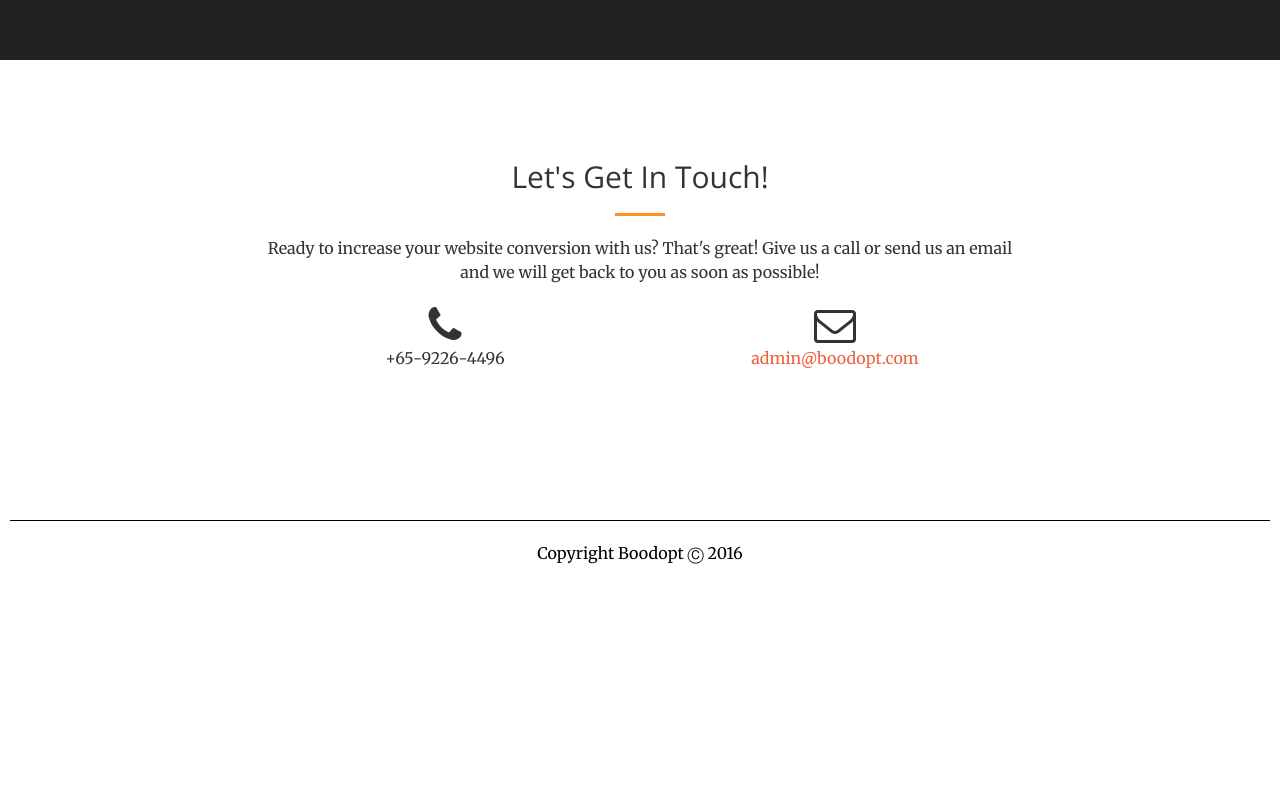
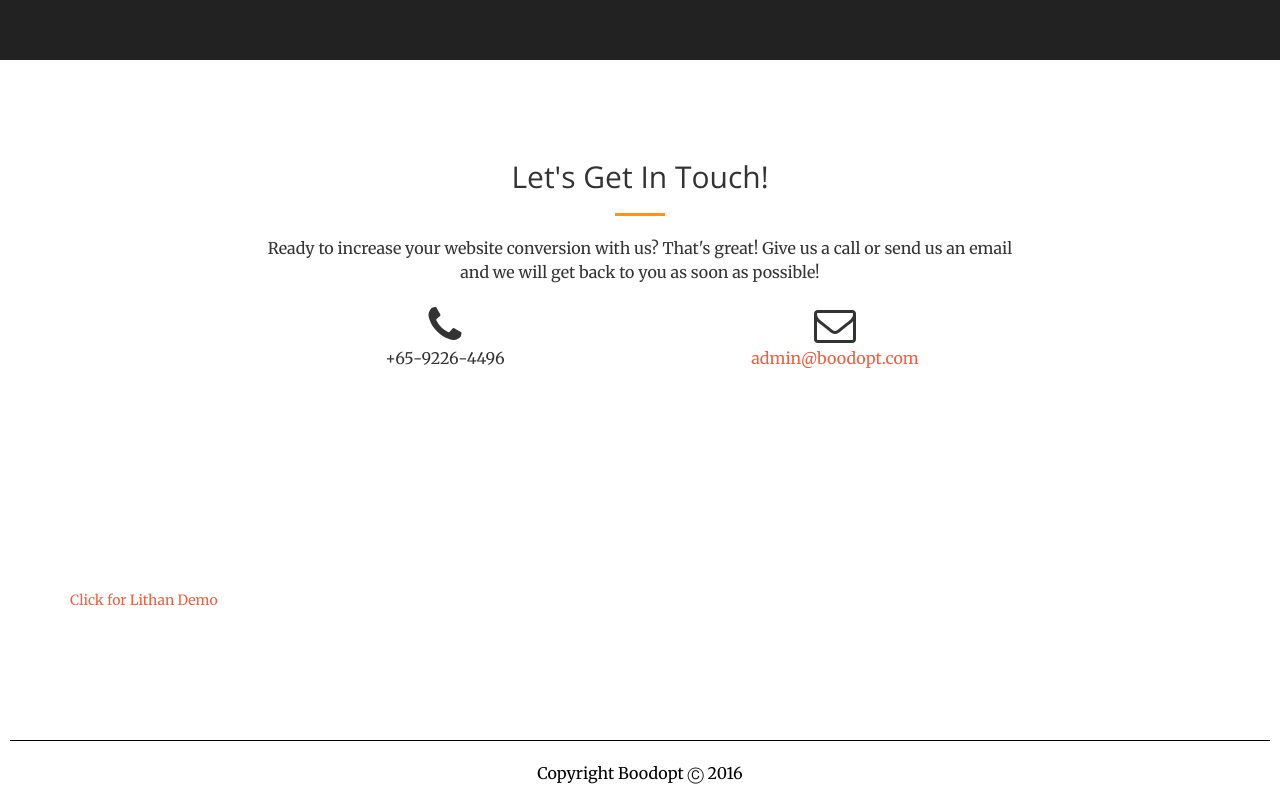
Before and after one commit to y04chs136/boodopt.github.io, a website: page index.html in a window 1280 px wide. Shown: the part 3180-3980 px from the top of the page. Before the commit the page ends 3760 px from the top, so only its background shows below. Drawn offline with nearby package versions, Linux system fonts and the light colour scheme.

Commit message:
creating separate link for lithan

```diff
--- a/index.html
+++ b/index.html
@@ -178,7 +178,7 @@
         <div class="container-fluid">
             <div class="row no-gutter popup-gallery">
                 <div class="col-lg-4 col-sm-6">
-                    <a href="https://y04chs136.github.io/boodopt.github.io/docs/www.lithan.com/singapore/index.html" target="_blank" class="portfolio-box">
+                    <a href="img/portfolio/fullsize/2.jpg" class="portfolio-box">
                         <img id="img" src="img/portfolio/thumbnails/Wordpress-logo.png" height="220px" class="img-responsive" alt="">
                         <div class="portfolio-box-caption">
                             <div class="portfolio-box-caption-content">
@@ -324,6 +324,12 @@
         </div>
     </section>
 
+    <section id="demo">
+        <div class="container">
+            <a href="https://y04chs136.github.io/boodopt.github.io/docs/www.lithan.com/singapore/index.html" target="_blank">Click for Lithan Demo</a>
+        </div>
+    </section>
+
     <section id="finalsection">
         <div class="text-center">
             <hr class="final">
```
